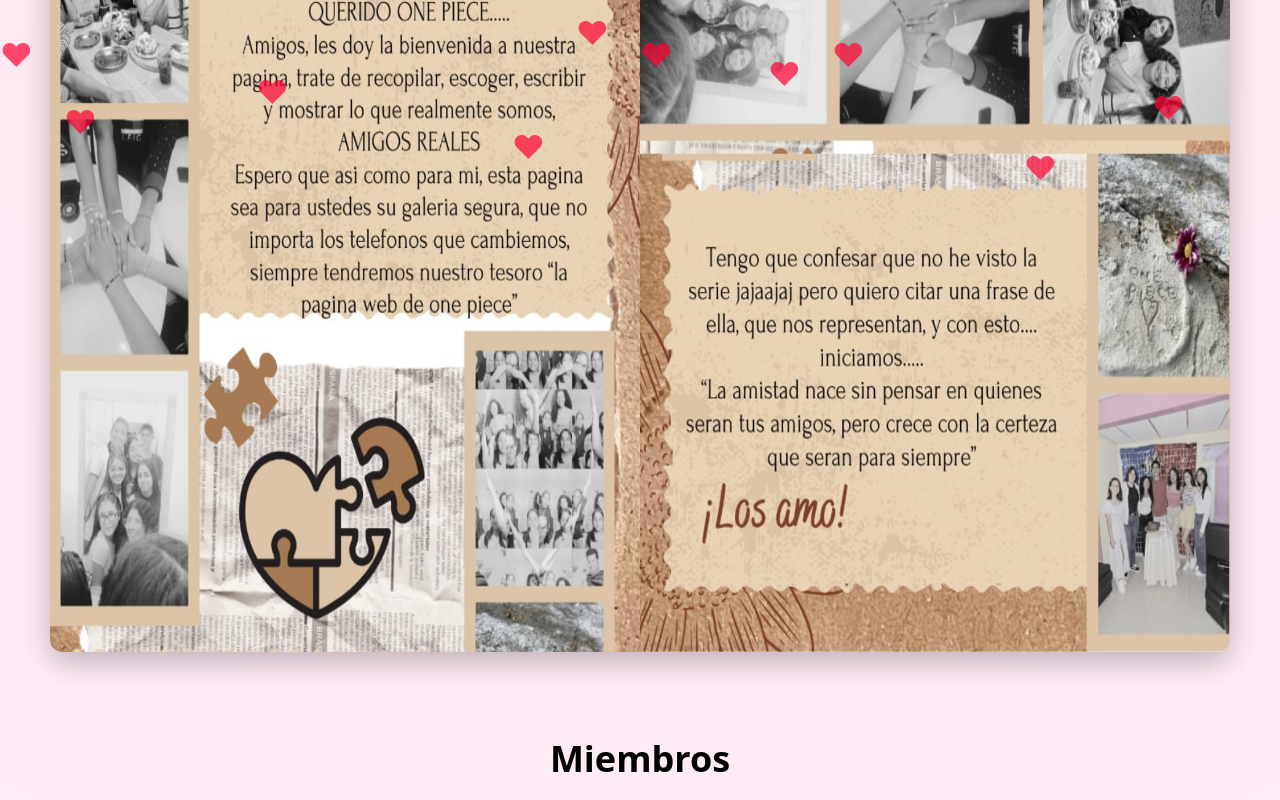
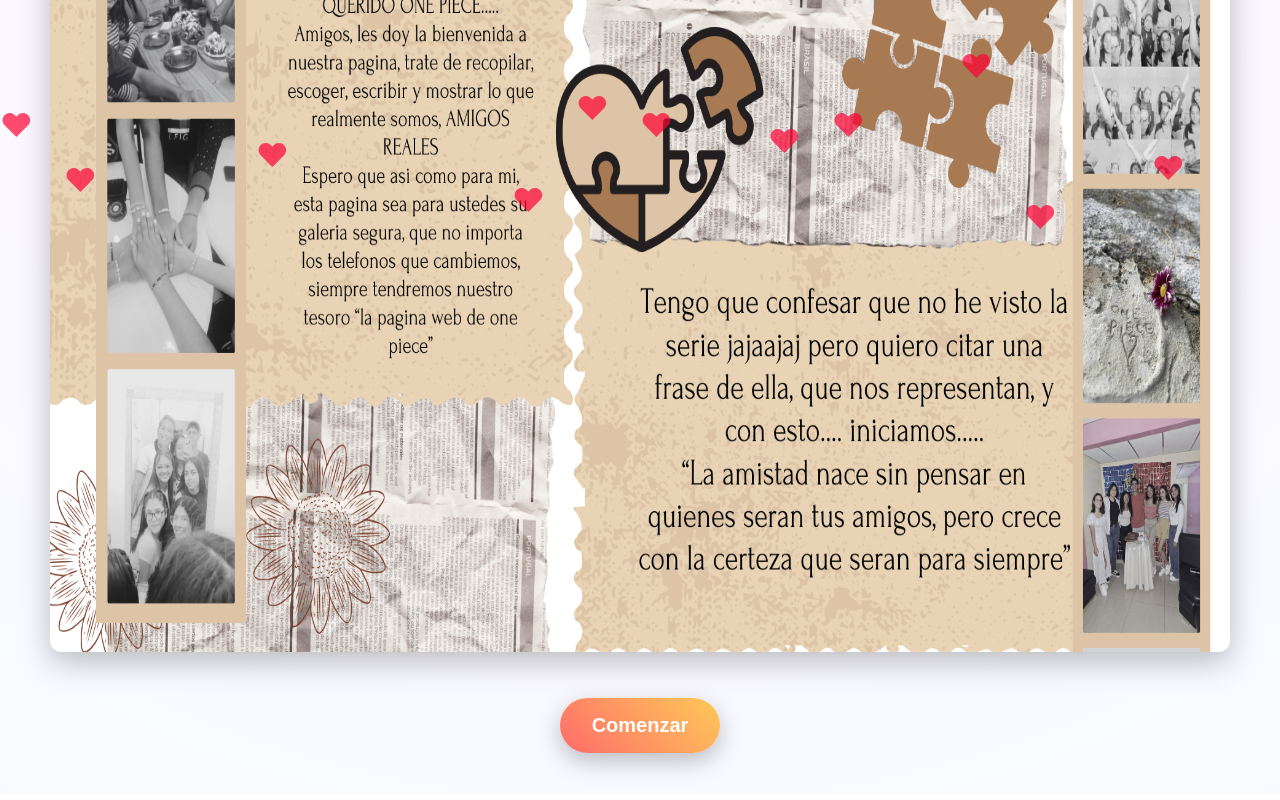
Before and after one commit to yonmar22leal/one-piece, a React (Vite) app: page / in a window 1280 px wide. Shown: the part 400-1200 px from the top of the page. Built offline with nearby package versions, Linux system fonts and the light colour scheme.

Commit message:
un boton para iniciar

```diff
--- a/index.html
+++ b/index.html
@@ -2,7 +2,12 @@
 <html lang="en">
   <head>
     <meta charset="UTF-8" />
-    <link rel="icon" type="image/svg+xml" href="/vite.svg" />
+<link rel="preconnect" href="https://fonts.googleapis.com">
+<link rel="preconnect" href="https://fonts.gstatic.com" crossorigin>
+<link
+  href="https://fonts.googleapis.com/css2?family=Playfair+Display:wght@500;700&family=Dancing+Script:wght@500;700&display=swap"
+  rel="stylesheet"
+/>
     <meta name="viewport" content="width=device-width, initial-scale=1.0" />
     <title>one-piece</title>
   </head>
--- a/src/App.jsx
+++ b/src/App.jsx
@@ -9,31 +9,80 @@
 import TittleAnimate from './components/TittleAnimate.jsx'
 import BackgroundAudio from './components/BackgroundAudio.jsx'
 import TenderBackground from './components/TenderBackground.jsx'
-
+import TypingText from './components/TypingText.jsx'
 
 function App() {
-  const [activatedPieces, setActivatedPieces] = useState(new Set());
+  const [activatedPieces, setActivatedPieces] = useState(new Set())
+  const [startTyping, setStartTyping] = useState(false)
+  const [showContent, setShowContent] = useState(false)
 
   const activatePiece = (id) => {
-    setActivatedPieces(prev => new Set([...prev, id]));
-  };
+    setActivatedPieces(prev => new Set([...prev, id]))
+  }
 
-  const allActivated = activatedPieces.size === members.length;
+  const allActivated = activatedPieces.size === members.length
+
+  const handleStart = () => {
+    // 1) comienza a escribir el texto
+    setStartTyping(true)
+
+    // 2) mostramos el contenido después de un tiempo (por ej. 4s)
+    //    o si prefieres, puedes controlar esto con un callback desde TypingText
+    setTimeout(() => {
+      setShowContent(true)
+    }, 4000)
+  }
 
   return (
     <div className="App">
+      <BackgroundAudio />
 
-      <BackgroundAudio />
       <main>
         <TenderBackground />
+
         <TittleAnimate text="titulo animado" />
-        <PuzzleHeart members={members} activatedPieces={activatedPieces} activatePiece={activatePiece} />
-        <PuzzleGridHeart members={members} allActivated={allActivated} />
-        <Gallery gallery={gallery} />
+
+        {/* Texto: solo se escribe cuando startTyping = true, pero luego NO se quita */}
+        <div className="typing-section">
+          <TypingText
+            text="Caada pieza de este corazón guarda un momento, una risa y una historia que compartimos. Hoy volvemos a unirlas, una a una, para recordar que aunque el tiempo pase y los caminos cambien, lo que vivimos juntos sigue armado en nuestro corazón."
+            speed={40}
+            start={startTyping}
+          />
+        </div>
+
+        {/* Botón de comenzar: dispara el typing y luego la aparición del contenido */}
+        <div className="intro-section">
+          {!showContent && (
+            <button
+              className="start-button"
+              onClick={handleStart}
+            >
+              Comenzar
+            </button>
+          )}
+        </div>
+
+        {/* Contenido principal que aparece luego */}
+        {showContent && (
+          <>
+            <PuzzleHeart
+              members={members}
+              activatedPieces={activatedPieces}
+              activatePiece={activatePiece}
+            />
+
+            <PuzzleGridHeart
+              members={members}
+              allActivated={allActivated}
+            />
+
+            <Gallery gallery={gallery} />
+          </>
+        )}
       </main>
 
-      <div id="dancer">
-      </div>
+      {showContent && <div id="dancer"></div>}
     </div>
   )
 }
--- a/src/components/BackgroundAudio.jsx
+++ b/src/components/BackgroundAudio.jsx
@@ -3,57 +3,59 @@
 function BackgroundAudio() {
   const audioRef = useRef(null)
   const [isPlaying, setIsPlaying] = useState(false)
+  const [muted, setMuted] = useState(true)
+
+  const base = import.meta.env.BASE_URL || '/'
+
+  // Intentar reproducir automáticamente en mute al cargar
+  useEffect(() => {
+    const audio = audioRef.current
+    if (!audio) return
+
+    audio.muted = true
+
+    const playPromise = audio.play()
+    if (playPromise !== undefined) {
+      playPromise
+        .then(() => {
+          setIsPlaying(true)
+          setMuted(true)
+        })
+        .catch(err => {
+          console.log('Autoplay bloqueado:', err)
+        })
+    }
+  }, [])
 
   const toggleAudio = async () => {
     const audio = audioRef.current
     if (!audio) return
 
     try {
-      if (isPlaying) {
+      if (isPlaying && !muted) {
+        // Está sonando con volumen: lo pausamos
         audio.pause()
         setIsPlaying(false)
       } else {
+        // Al pulsar activamos audio (sin mute)
+        audio.muted = false
         const playPromise = audio.play()
         if (playPromise !== undefined) {
-          playPromise.then(() => {
-            setIsPlaying(true)
-          }).catch(error => {
-            console.log('Autoplay bloqueado:', error)
-          })
-        } else {
-          setIsPlaying(true)
+          await playPromise
         }
+        setIsPlaying(true)
+        setMuted(false)
       }
     } catch (error) {
       console.log('Error:', error)
     }
   }
 
-  // Detectar cambios de estado del audio automáticamente
-  useEffect(() => {
-    const audio = audioRef.current
-    if (!audio) return
-
-    const handlePlay = () => setIsPlaying(true)
-    const handlePause = () => setIsPlaying(false)
-
-    audio.addEventListener('play', handlePlay)
-    audio.addEventListener('pause', handlePause)
-
-    return () => {
-      audio.removeEventListener('play', handlePlay)
-      audio.removeEventListener('pause', handlePause)
-    }
-  }, [])
-
-  const base = import.meta.env.BASE_URL || '/';
-
   return (
     <>
       <audio
         ref={audioRef}
         loop
-        volume="0.2"
         preload="metadata"
       >
         <source src={`${base}audio/one-piece-theme2.mp3`} type="audio/mpeg" />
@@ -77,13 +79,13 @@
           fontWeight: 'bold',
           cursor: 'pointer',
           boxShadow: '0 6px 20px rgba(0,0,0,0.3)',
-          transition: 'all 0.2s ease'
+          transition: 'all 0.2s ease',
         }}
-        onMouseEnter={(e) => e.target.style.transform = 'scale(1.05)'}
-        onMouseLeave={(e) => e.target.style.transform = 'scale(1)'}
+        onMouseEnter={(e) => { e.currentTarget.style.transform = 'scale(1.05)' }}
+        onMouseLeave={(e) => { e.currentTarget.style.transform = 'scale(1)' }}
         title="Controlar música de fondo"
       >
-        {isPlaying ? '🔇 Silenciar' : '🔊 One Piece'}
+        {isPlaying && !muted ? '🔇 Silenciar' : '🔊 One Piece'}
       </button>
     </>
   )
--- a/src/components/TittleAnimate.jsx
+++ b/src/components/TittleAnimate.jsx
@@ -39,7 +39,7 @@
 
       {/* Imagen portada compatible dev + GH Pages */}
       <img
-        src={getImageSrc('portada2.png')}
+        src={getImageSrc('portada3.png')}
         alt="Portada del PDF de recuerdos"
         style={{
           maxWidth: '100%',
--- /dev/null
+++ b/src/components/TypingText.jsx
@@ -0,0 +1,28 @@
+import React, { useEffect, useState, useRef } from 'react'
+
+function TypingText({ text, speed = 50, start }) {
+  const [displayed, setDisplayed] = useState('')
+  const hasFinished = useRef(false)
+
+  useEffect(() => {
+    if (!start || hasFinished.current) return
+
+    let i = 0
+    setDisplayed('')
+
+    const interval = setInterval(() => {
+      setDisplayed(prev => prev + text.charAt(i))
+      i++
+      if (i >= text.length) {
+        clearInterval(interval)
+        hasFinished.current = true
+      }
+    }, speed)
+
+    return () => clearInterval(interval)
+  }, [start, text, speed])
+
+  return <p>{displayed}</p>
+}
+
+export default TypingText
--- a/src/styles/main.css
+++ b/src/styles/main.css
@@ -102,3 +102,45 @@
   0%   { transform: translateY(100vh); }
   100% { transform: translateY(-20vh); }
 }
+
+.intro-section {
+  margin-top: 1.5rem;
+  display: flex;
+  justify-content: center;
+}
+
+.start-button {
+  padding: 0.8rem 1.6rem;
+  border-radius: 999px;
+  border: none;
+  background: linear-gradient(45deg, #ff6b6b, #feca57);
+  color: #fff;
+  font-weight: 700;
+  font-size: 1rem;
+  cursor: pointer;
+  box-shadow: 0 8px 24px rgba(0,0,0,0.25);
+  transition: transform 0.2s ease, box-shadow 0.2s ease;
+}
+
+.start-button:hover {
+  transform: translateY(-2px) scale(1.03);
+  box-shadow: 0 12px 32px rgba(0,0,0,0.35);
+}
+
+.typing-section {
+  margin: 2rem auto 1.5rem;
+  text-align: center;
+}
+
+.typing-section p {
+  font-family: 'Cormorant Garamond', serif;
+  font-size: 2.3rem;
+  line-height: 1.9;
+  font-weight: 500;
+}
+
+/* Si quieres un título dentro del texto, manuscrito */
+.typing-section .highlight {
+  font-family: 'Dancing Script', cursive;
+  font-size: 1.6rem;
+}
```
Also changed, not shown: public/images/portada3.png (added).
